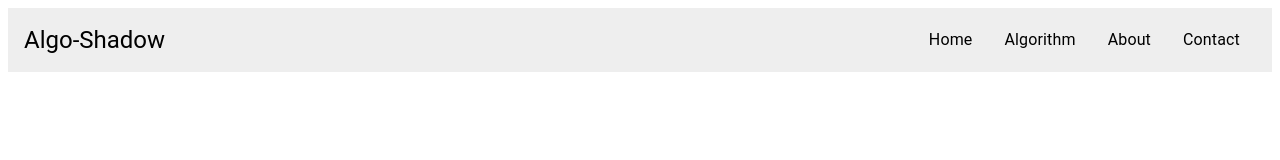
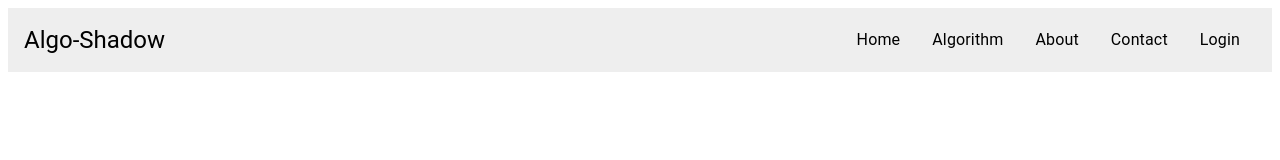
Before and after one commit to mytnguyen26/algo-shadow, a React (Vite) app in the folder packages/client/: page / in a window 1280 px wide. Shown: the top 160 px of the page. Built offline with nearby package versions, Linux system fonts and the light colour scheme.

Commit message:
feat: add login and fixed routes path

```diff
--- a/packages/client/src/App.jsx
+++ b/packages/client/src/App.jsx
@@ -27,6 +27,7 @@ function App() {
             </Route>
             <Route path={Paths.LOGOUT} element={<Logout />} />
             <Route path={Paths.CALLBACK} element={<Callback />} />
+            <Route path={Paths.LOGIN} element={<AuthGuard />} />
           </Route>
         </Routes>
       </AuthProvider>
--- a/packages/client/src/constants/Paths.js
+++ b/packages/client/src/constants/Paths.js
@@ -8,4 +8,5 @@ export const Paths = {
   CALLBACK: "/Auth/callback",
   ABOUT: "/about",
   CONTACT: "/contact",
+  LOGIN: "/login",
 };
--- a/packages/client/src/pages/Auth/auth.guard.jsx
+++ b/packages/client/src/pages/Auth/auth.guard.jsx
@@ -5,7 +5,6 @@ import { Outlet, useNavigate } from "react-router-dom";
 
 export const AuthGuard = () => {
   const { token, decoded_token, initialized } = useAuth();
-  const navigate = useNavigate();
 
   useEffect(() => {
     if (initialized && !token) {
--- a/packages/client/src/pages/Home/component/navbar.jsx
+++ b/packages/client/src/pages/Home/component/navbar.jsx
@@ -6,9 +6,29 @@ import ListItemText from "@mui/material/ListItemText";
 import { SideList } from "./SideList.jsx";
 import { Stack, Typography } from "@mui/material";
 import { Paths } from "../../../constants/Paths.js";
-import { Link } from "@mui/material";
+import { useAuth } from "../../../context/auth.context.jsx";
 
 export const Navbar = () => {
+  const { token } = useAuth();
+  const configs = [
+    {
+      name: "Home",
+      path: Paths.HOME,
+    },
+    {
+      name: "Algorithm",
+      path: Paths.ALGORITHM,
+    },
+    {
+      name: "About",
+      path: Paths.ABOUT,
+    },
+    {
+      name: "Contact",
+      path: Paths.CONTACT,
+    },
+  ];
+
   return (
     <Box>
       {/* Grey navbar section */}
@@ -20,33 +40,32 @@ export const Navbar = () => {
         >
           <Typography variant="h5">Algo-Shadow</Typography>
 
+          <Stack direction="row">
             <SideList sx={{ display: "flex", direction: "row" }}>
-            <ListItem disablePadding>
-              <ListItemButton>
-                <ListItemText primary="Home" />
+              {configs.map((config) => (
+                <ListItem disablePadding key={config.name}>
+                  <ListItemButton href={config.path}>
+                    <ListItemText primary={config.name} />
                   </ListItemButton>
                 </ListItem>
+              ))}
+            </SideList>
+            <SideList sx={{ display: "flex", direction: "row" }}>
+              {token ? (
                 <ListItem disablePadding>
-              <ListItemButton>
-                <Link
-                  href={Paths.ALGORITHM}
-                  sx={{ textDecoration: "none", color: "black" }}
-                >
-                  <ListItemText primary="Algorithm" />
-                </Link>
+                  <ListItemButton href={Paths.LOGOUT}>
+                    <ListItemText primary="Logout" />
                   </ListItemButton>
                 </ListItem>
+              ) : (
                 <ListItem disablePadding>
-              <ListItemButton>
-                <ListItemText primary="About" />
+                  <ListItemButton href={Paths.LOGIN}>
+                    <ListItemText primary="Login" />
                   </ListItemButton>
                 </ListItem>
-            <ListItem disablePadding>
-              <ListItemButton>
-                <ListItemText primary="Contact" />
-              </ListItemButton>
-            </ListItem>
+              )}
             </SideList>
+          </Stack>
         </Stack>
       </Box>
     </Box>
```
Lines whose indentation alone changed are shown as unchanged.
